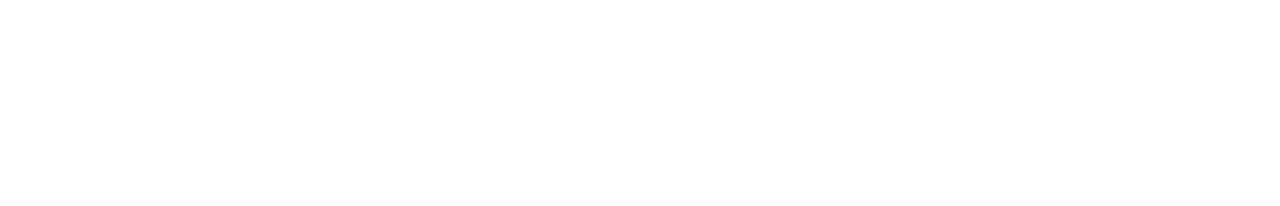
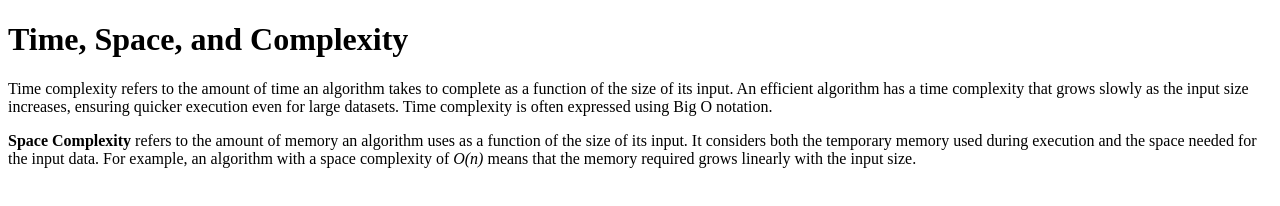
Before and after one commit to acciojob/time-and-space-complexity-Prasanth-Rc, a website: page main.html in a window 1280 px wide. Drawn offline with Linux system fonts and the light colour scheme.

Commit message:
created a submission

```diff
--- a/main.html
+++ b/main.html
@@ -5,6 +5,11 @@
 <head>
 	<link rel="stylesheet" href="styles.css">
 </head>
+	<h1>Time, Space, and Complexity</h1>
+
+    <p>Time complexity refers to the amount of time an algorithm takes to complete as a function of the size of its input. An efficient algorithm has a time complexity that grows slowly as the input size increases, ensuring quicker execution even for large datasets. Time complexity is often expressed using Big O notation.</p>
+
+    <p><b>Space Complexity</b> refers to the amount of memory an algorithm uses as a function of the size of its input. It considers both the temporary memory used during execution and the space needed for the input data. For example, an algorithm with a space complexity of <i>O(n)</i> means that the memory required grows linearly with the input size.</p>
 
 <body>
 	<!-- the entire body must be written by student -->
```
